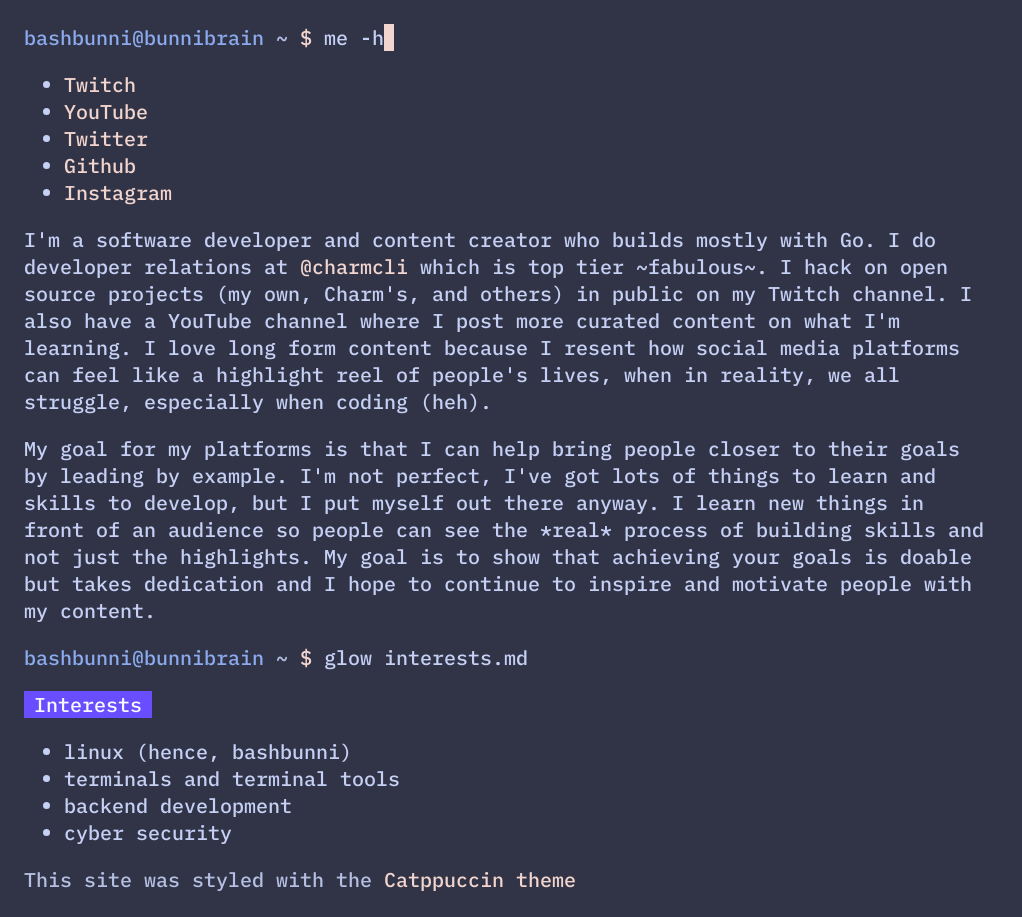
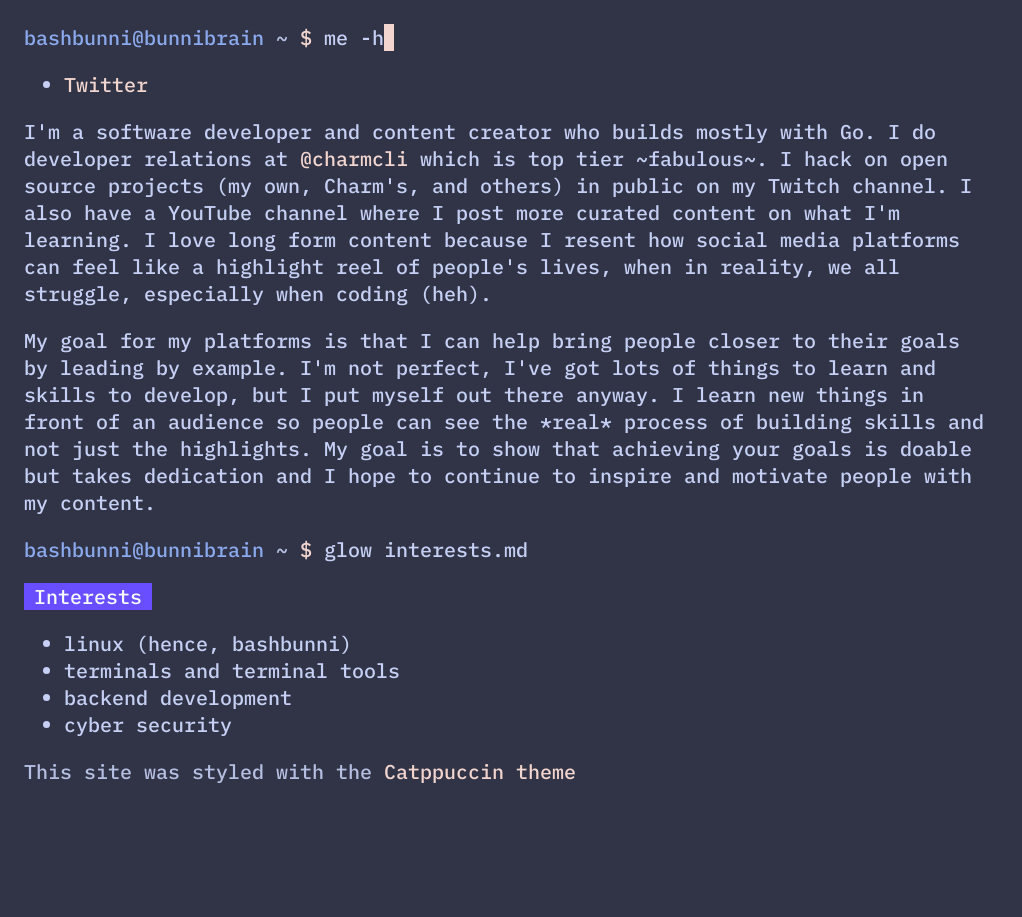
Before and after one commit to eternal-b/brandoon95.github.io, a plain HTML site: page index.html in a window 1280 px wide. Shown: the whole page, without its empty margins (0-1022 px from the left). After the commit the page ends 809 px from the top, so only its background shows below. Drawn offline with Linux system fonts and the light colour scheme; a web font is replaced by a local one.

Commit message:
Update index.html

```diff
--- a/index.html
+++ b/index.html
@@ -15,31 +15,10 @@
        <section class="output">
     <ul class="links">
     <li>
-        <a class="twitch" href="https://twitch.tv/bashbunni" alt="twritch" target="_blank">
-            Twitch
-        </a>
-    </li>
-    <li>
-        <a class="youtube" href="https://youtube.com/bashbunni" alt="youtube" target="_blank">
-            YouTube
-        </a>
-    </li>
-    <li>
-        <a class="twitter" href="https://twitter.com/sudobunni" alt="twitter" target="_blank">
+        <a class="twitter" href="https://twitter.com/iBrandooon" alt="twitter" target="_blank">
             Twitter
         </a>
     </li>
-    <li>
-        <a class="github" href="https://github.com/bashbunni" alt="github" target="_blank">
-            Github
-        </a>
-    </li>
-    <li>
-        <a class="instagram" href="https://instagram.com/bashbunni" alt="instagram" target="_blank">
-            Instagram
-        </a>
-    </li>
-
     </ul>
     <p>
 I'm a software developer and content creator who builds mostly with Go. I do developer relations at <a class="charm" href="https://charm.sh" alt="charm website" target="_blank">@charmcli</a> which is top tier ~fabulous~.
```
